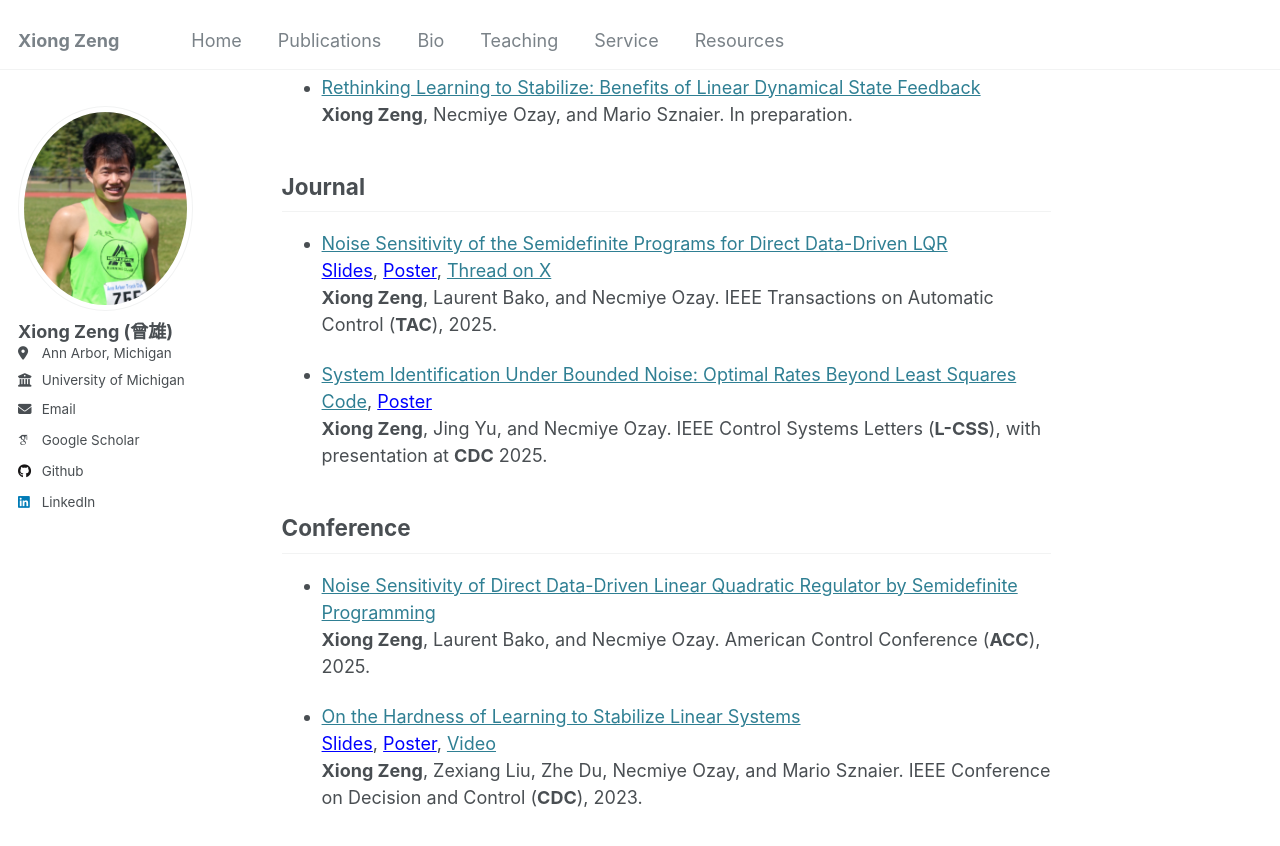
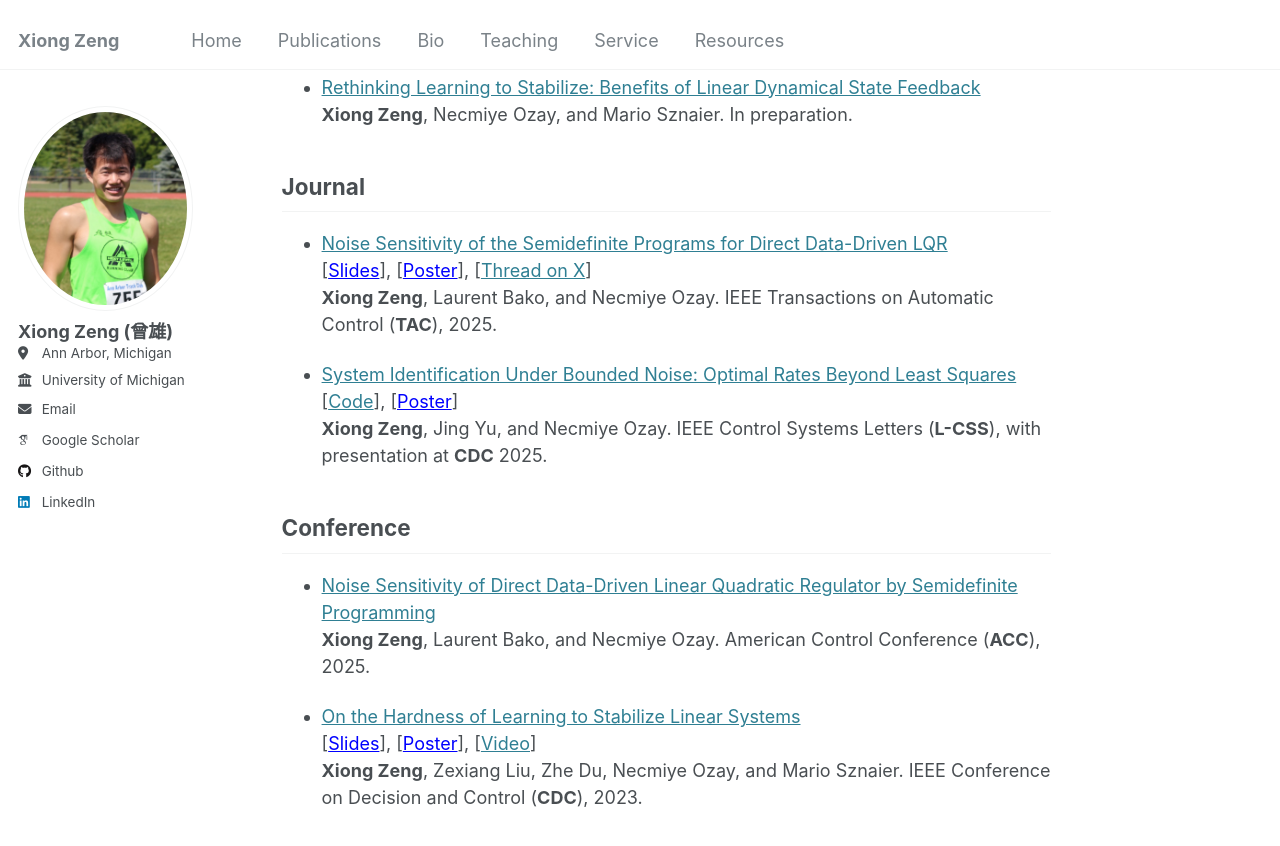
Before and after one commit to zengxiong111/zengxiong.github.io, a Jekyll site: the page built from _pages/publications.md, in a window 1280 px wide and 900 px high, scrolled down 254 px. Shown: the top 846 px of the window. Built offline with Jekyll 4.4.1, drawn with Linux system fonts in a browser that asks for light colours; some web fonts are replaced.

Commit message:
Update publications.md

```diff
--- a/_pages/publications.md
+++ b/_pages/publications.md
@@ -18,11 +18,11 @@ author_profile: true
 ## Journal
 
 - [Noise Sensitivity of the Semidefinite Programs for Direct Data-Driven LQR](https://arxiv.org/abs/2412.19705)
-  <a href="https://zengxiong111.github.io/zengxiong.github.io/files/slides_Noise.Sensitivity.of.DDD.LQR.by.Semidefinite.Programming.pdf" target="_blank" style="color: blue;">Slides</a>, <a href="https://zengxiong111.github.io/zengxiong.github.io/files/Poster_Noise.Sensitivity.of.DDD.LQR.by.Semidefinite.Programming.pdf" target="_blank" style="color: blue;">Poster</a>, [Thread on X](https://x.com/necozay/status/1885844662381879360)
+  [<a href="https://zengxiong111.github.io/zengxiong.github.io/files/slides_Noise.Sensitivity.of.DDD.LQR.by.Semidefinite.Programming.pdf" target="_blank" style="color: blue;">Slides</a>], [<a href="https://zengxiong111.github.io/zengxiong.github.io/files/Poster_Noise.Sensitivity.of.DDD.LQR.by.Semidefinite.Programming.pdf" target="_blank" style="color: blue;">Poster</a>], [[Thread on X](https://x.com/necozay/status/1885844662381879360)]
   **Xiong Zeng**, Laurent Bako, and Necmiye Ozay. IEEE Transactions on Automatic Control (**TAC**), 2025.
 
 - [System Identification Under Bounded Noise: Optimal Rates Beyond Least Squares](https://arxiv.org/abs/2503.16817)
-  [Code](https://github.com/jy-cds/Bounded-Noise-SysID-Minimax-Lowerbound), <a href="https://zengxiong111.github.io/zengxiong.github.io/files/Poster_system_id_bounded_noise.pdf" target="_blank" style="color: blue;">Poster</a>
+  [[Code](https://github.com/jy-cds/Bounded-Noise-SysID-Minimax-Lowerbound)], [<a href="https://zengxiong111.github.io/zengxiong.github.io/files/Poster_system_id_bounded_noise.pdf" target="_blank" style="color: blue;">Poster</a>]
   **Xiong Zeng**, Jing Yu, and Necmiye Ozay. IEEE Control Systems Letters (**L-CSS**), with presentation at **CDC** 2025.
 
 ## Conference
@@ -31,5 +31,5 @@ author_profile: true
   **Xiong Zeng**, Laurent Bako, and Necmiye Ozay. American Control Conference (**ACC**), 2025.
 
 - [On the Hardness of Learning to Stabilize Linear Systems](https://arxiv.org/abs/2311.11151)
-  <a href="https://zengxiong111.github.io/zengxiong.github.io/files/hard_learn_stabilize_present.pdf" target="_blank" style="color: blue;">Slides</a>, <a href="https://zengxiong111.github.io/zengxiong.github.io/files/On.The.Hardness.of.Learning.to.Stabilize.Linear.Systems_Poster.pdf" target="_blank" style="color: blue;">Poster</a>, [Video](https://www.youtube.com/watch?v=eP5KKam834w)
+  [<a href="https://zengxiong111.github.io/zengxiong.github.io/files/hard_learn_stabilize_present.pdf" target="_blank" style="color: blue;">Slides</a>], [<a href="https://zengxiong111.github.io/zengxiong.github.io/files/On.The.Hardness.of.Learning.to.Stabilize.Linear.Systems_Poster.pdf" target="_blank" style="color: blue;">Poster</a>], [[Video](https://www.youtube.com/watch?v=eP5KKam834w)]
   **Xiong Zeng**, Zexiang Liu, Zhe Du, Necmiye Ozay, and Mario Sznaier. IEEE Conference on Decision and Control (**CDC**), 2023.
```
